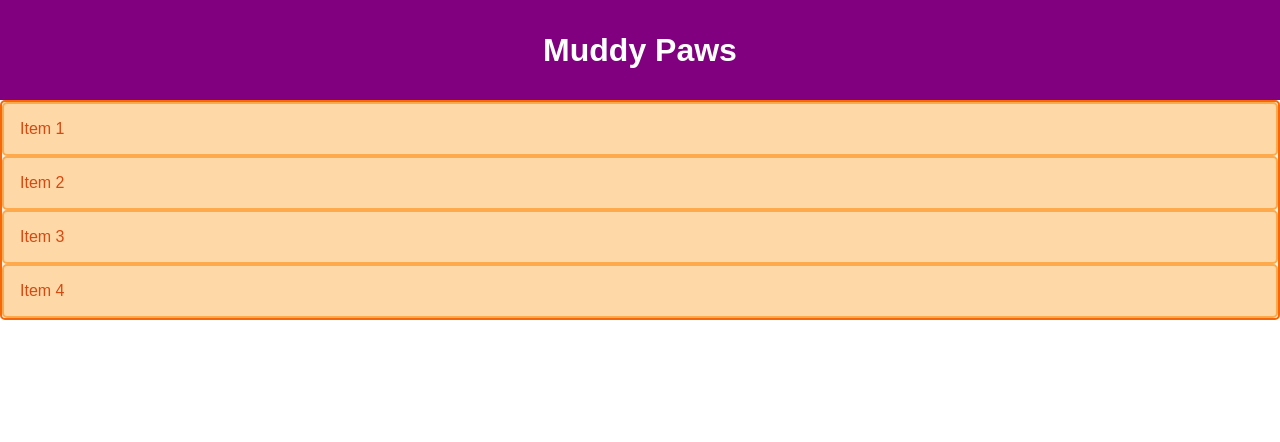
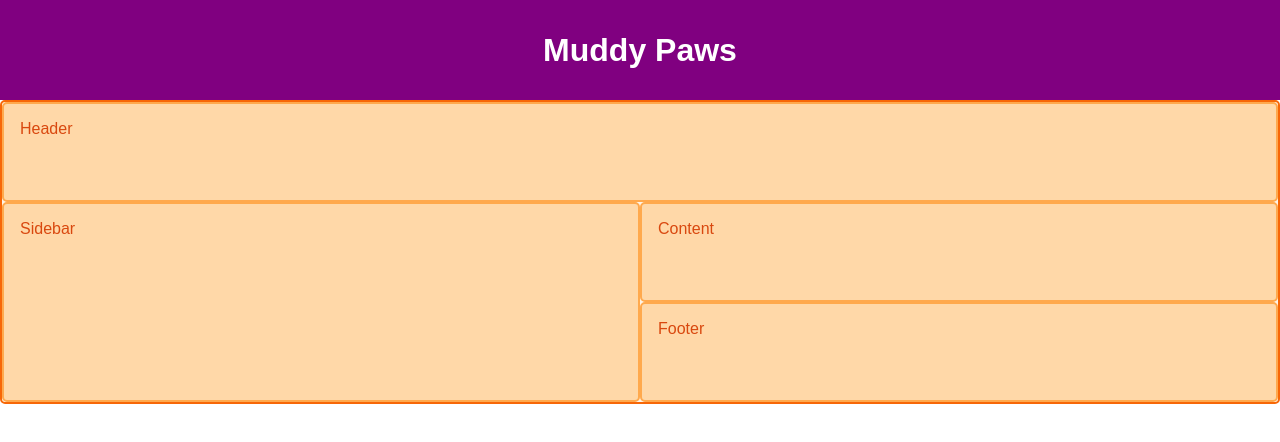
Before and after one commit to raajatg/pui20-lab-b, a plain HTML site: page week7_lab_flexbox/grid_start.html in a window 1280 px wide. Drawn offline with Linux system fonts and the light colour scheme.

Commit message:
completed lab assignment changes

```diff
--- a/week7_lab_flexbox/grid_start.css
+++ b/week7_lab_flexbox/grid_start.css
@@ -26,6 +26,38 @@ h1 {
   border-radius: 5px;
   background-color: #fff4e6;
   /* turn into grid layout */
+  display: grid;
+  grid-template-columns: repeat(8, 1fr);
+  grid-auto-rows: 100px;
+  grid-template-areas:
+  "a a a a a a a a"
+  "b b b b c c c c"
+  "b b b b d d d d";
+  align-items: start;
+}
+
+.item1 {
+  grid-area: a;
+  align-self: stretch;
+}
+
+.item1:hover {
+  background-color: yellow;
+}
+
+.item2 {
+  grid-area: b;
+  align-self: stretch;
+}
+
+.item3 {
+  grid-area: c;
+  align-self: stretch;
+}
+
+.item4 {
+  grid-area: d;
+  align-self: stretch;
 }
 
 .wrapper > div {
--- a/week7_lab_flexbox/grid_start.html
+++ b/week7_lab_flexbox/grid_start.html
@@ -11,10 +11,10 @@
     </header>
 
     <div class="wrapper">
-      <div class="item1">Item 1</div>
-      <div class="item2">Item 2</div>
-      <div class="item3">Item 3</div>
-      <div class="item4">Item 4</div>
+      <div class="item1">Header</div>
+      <div class="item2">Sidebar</div>
+      <div class="item3">Content</div>
+      <div class="item4">Footer</div>
     </div>
   </body>
 </html>
--- a/week7_lab_flexbox/style_navigation.css
+++ b/week7_lab_flexbox/style_navigation.css
@@ -80,6 +80,10 @@ a.nav:hover {
   grid-area: story;
 }
 
+.nav-story:hover {
+  background-color: yellow;
+}
+
 .nav-cart {
   grid-area: cart;
   justify-self: end;
```
Also changed, not shown: week7_lab_flexbox/flexbox_start.html (+37 -4 lines), week7_lab_flexbox/style_start.css (+10 -2 lines).
